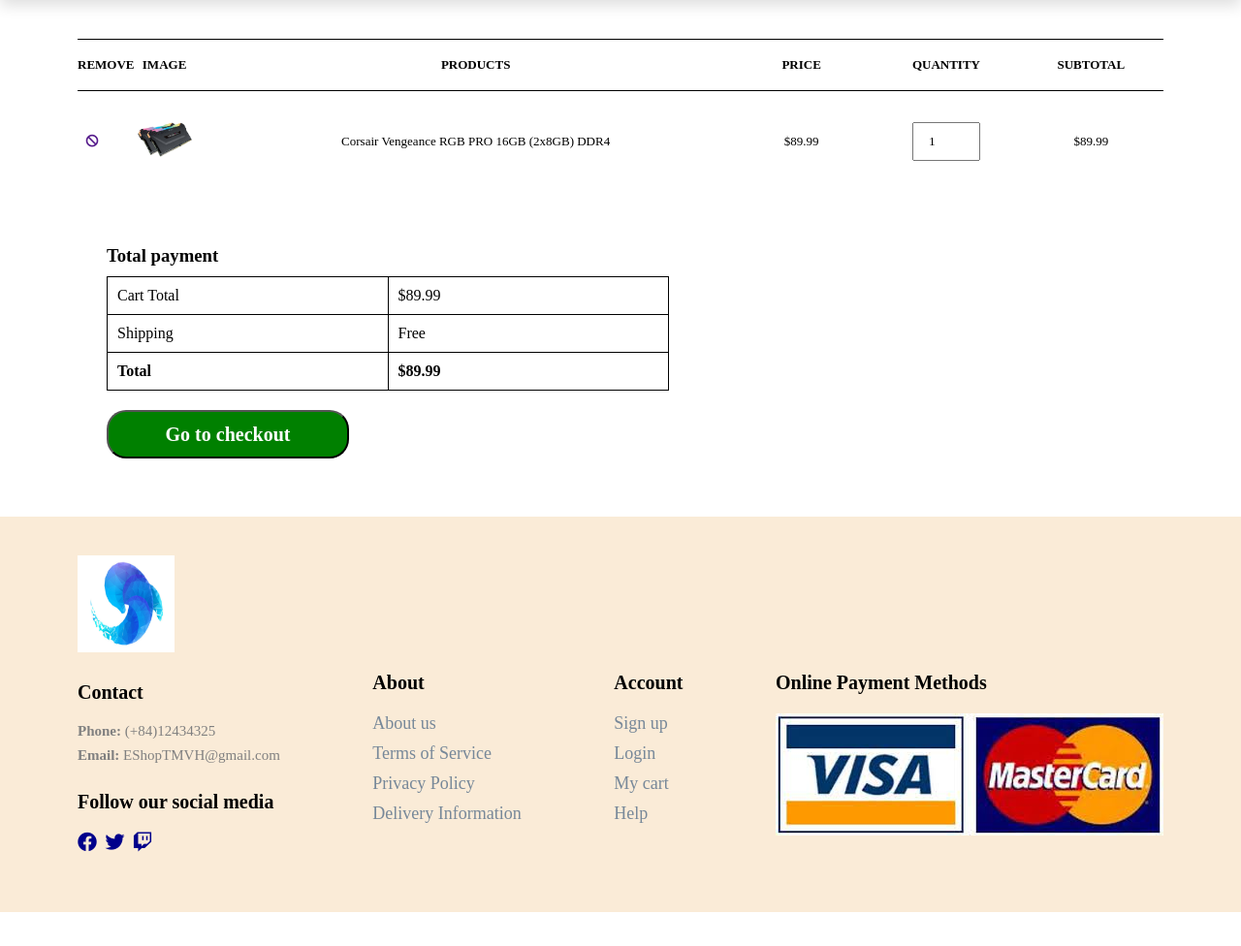
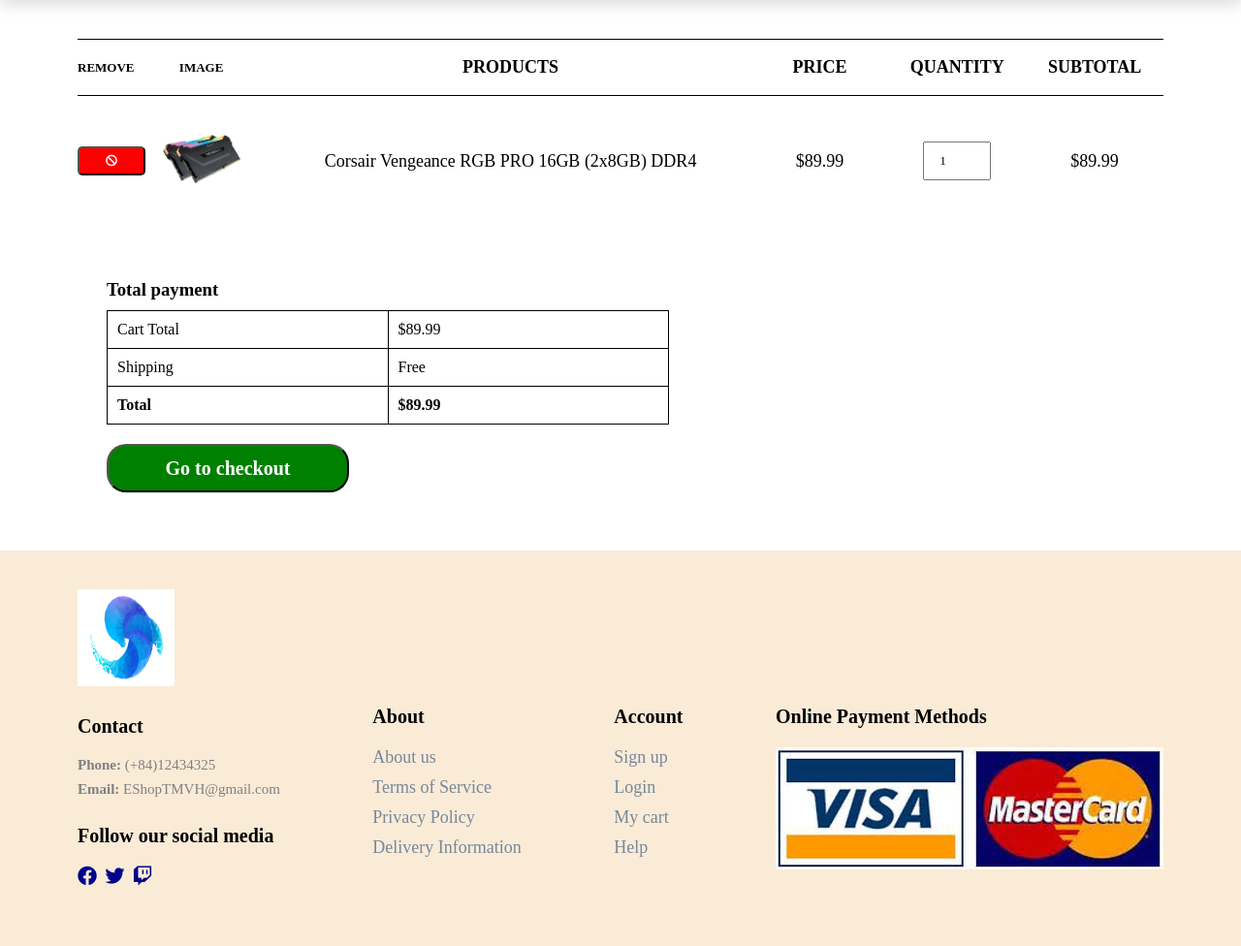
Before and after one commit to tuongminh465/Web-Programming-Project, a PHP site: page /pages/cart/cart.html in a window 1280 px wide. Shown: the part 120-1096 px from the top of the page at 97% size. Before the commit the page ends 1061 px from the top, so only its background shows below. Run offline with PHP 8.4, Linux system fonts and the light colour scheme.

Commit message:
feat: upload pfp, remove items from card

```diff
--- a/pages/cart/cart.css
+++ b/pages/cart/cart.css
@@ -6,22 +6,23 @@
 }
 
 #cart table img {
-    width: 70px;
+    width: 100px;
 }
 
 #cart table td:nth-child(1) {
-    width: 2%;
+    width: 4%;
     text-align: center;
 }
 
 #cart table td:nth-child(2) {
-    width: 8%;
+    width: 10%;
     text-align: center;
 }
 
 #cart table td:nth-child(3) {
     width: 35%;
     text-align: center;
+    font-size: 18px;
 }
 
 #cart table td:nth-child(4),
@@ -29,6 +30,7 @@
 #cart table td:nth-child(6) {
     width: 10%;
     text-align: center;
+    font-size: 18px;
 }
 
 #cart table td:nth-child(5) input {
@@ -49,6 +51,18 @@
     text-transform: uppercase;
     font-size: 13px;
     padding: 18px 0;
+}
+
+.remove {
+    width: 70px;
+    height: 30px;
+    background-color: red;
+    color: white;
+    font-size: 12px;
+    font-weight: 600;
+    border-radius: 5px;
+    cursor: pointer;
+    transition: 0.5s
 }
 
 #cart table tbody tr td {
--- a/pages/cart/cart.html
+++ b/pages/cart/cart.html
@@ -9,8 +9,8 @@
     <link rel="stylesheet" href="../../index.css" />
     <link rel="stylesheet" href="./cart.css">
     <link rel="stylesheet" href="https://use.fontawesome.com/releases/v5.15.4/css/all.css" />
+    <script src="./cart.js" async></script>
 </head>
-
 <body>
     <section id="header">
         <a href="#"><img width="100px" height="100px" src="../../img/logo.png" alt="logo"></a>
@@ -37,13 +37,13 @@
                     <td>Subtotal</td>
                 </tr>
             </thead>
-            <tbody>
-                <tr>
-                    <td><a href=""><i class="fas fa-ban"></i></a></td>
+            <tbody class="items-container">
+                <tr class="cart-item">
+                    <td><button class="remove" href=""><i class="fas fa-ban"></i></button></td>
                     <td><img src="../../img/products/product2.jpg" alt=""></td>
                     <td>Corsair Vengeance RGB PRO 16GB (2x8GB) DDR4</td>
-                    <td>$89.99</td>
-                    <td><input type="number" value="1"></td>
+                    <td class="item-price">$89.99</td>
+                    <td><input class="item-quantity" type="number" min="1" value="1"></td>
                     <td>$89.99</td>
                 </tr>
             </tbody>
@@ -56,7 +56,7 @@
             <table>
                 <tr>
                     <td>Cart Total</td>
-                    <td>$89.99</td>
+                    <td class="cart-total">$89.99</td>
                 </tr>
                 <tr>
                     <td>Shipping</td>
@@ -64,7 +64,7 @@
                 </tr>
                 <tr>
                     <td><strong>Total</strong></td>
-                    <td><strong>$89.99</strong></td>
+                    <td><strong class="total-payment">$89.99</strong></td>
                 </tr>
             </table>
             <button>Go to checkout</button>
@@ -114,8 +114,6 @@
             <img src="../../img/payment.jpg" alt="payment-methods">
         </div>
     </footer>
-
-    <script src="script.js"></script>
 </body>
 
 </html>
--- a/pages/profile/profile.css
+++ b/pages/profile/profile.css
@@ -25,6 +25,10 @@
     width: 280px;
     height: 280px;
     border-radius: 200px;
+}
+
+#left-profile #edit-avatar{
+    display: none;
 }
 
 #left-profile div button {
--- a/pages/shop/ProductDetail/detail1.html
+++ b/pages/shop/ProductDetail/detail1.html
@@ -9,6 +9,7 @@
     <link rel="stylesheet" href="../../../index.css" />
     <link rel="stylesheet" href="./detail.css">
     <link rel="stylesheet" href="https://use.fontawesome.com/releases/v5.15.4/css/all.css" />
+    <script async src="./detail.js"></script>
 </head>
 
 <body>
@@ -36,7 +37,7 @@
             <h4>MSI Geforce RTX™ 3080 GAMING Z TRIO 10GB GDDR6X (LHR)</h4>
             <h2>$1,799.99</h2>
             <input type="number" value="1">
-            <button>Add to Cart</button>
+            <button class="cart-button">Add to Cart</button>
             <h4>Product description</h4>
             <span>
                 Lorem ipsum dolor sit amet, consectetur adipiscing elit. Curabitur a sodales purus, sit amet imperdiet ligula. Etiam vel
@@ -92,8 +93,6 @@
             <img src="../../../img/payment.jpg" alt="payment-methods">
         </div>
     </footer>
-
-    <script src="script.js"></script>
 </body>
 
 </html>
```
Also changed, not shown: pages/cart/cart.js (+52 -0 lines), pages/profile/profile.html (+6 -5 lines), pages/profile/profile.js (added, +23 -0 lines), pages/shop/ProductDetail/detail.js (+17 -0 lines).
